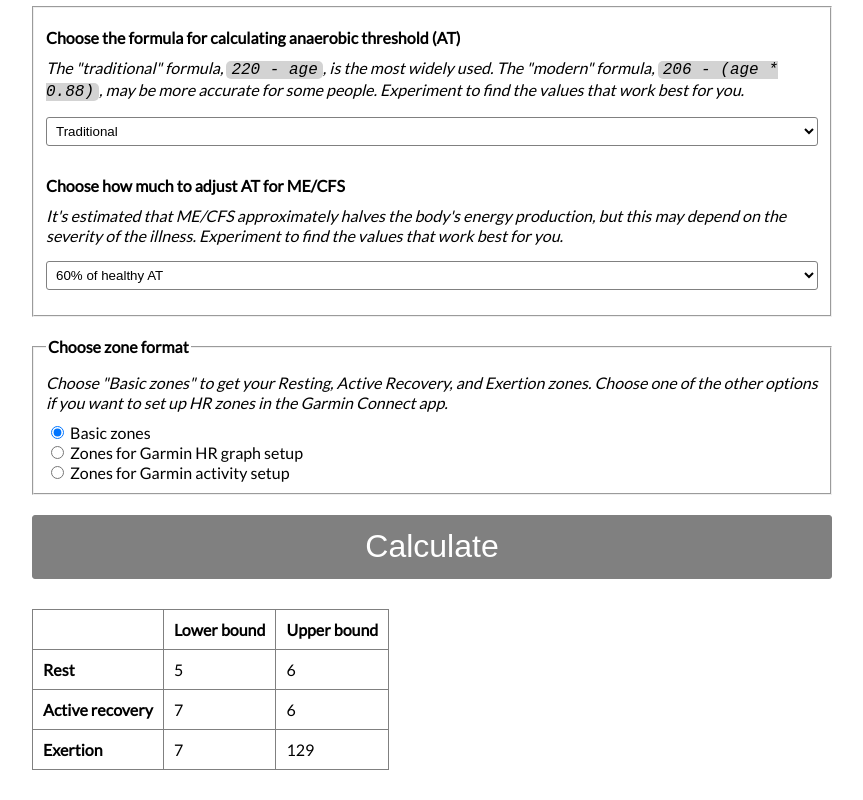
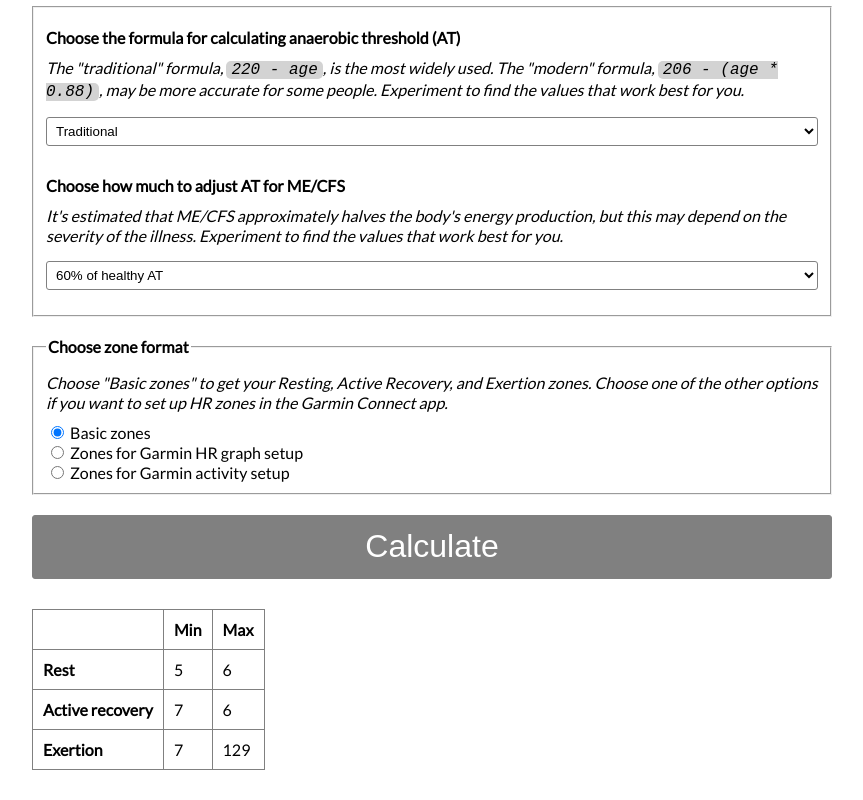
Before and after one commit to d-baker/HR-zone-calculator, a plain HTML site: page index.html in a window 1280 px wide. Both pictures are taken after typing "5", "5" into the empty fields and a click on the input "Calculate". Shown: the part 322-1122 px from the top of the page, without its empty margins (208-1071 px from the left). Drawn offline with Linux system fonts and the light colour scheme.

Commit message:
Use less technical language

```diff
--- a/index.html
+++ b/index.html
@@ -70,8 +70,8 @@
             <thead>
                <tr>
                    <td></td>
-                   <th>Lower bound</th>
-                   <th>Upper bound</th>
+                   <th>Min</th>
+                   <th>Max</th>
                </tr>
            </thead>
            <tbody>
```
